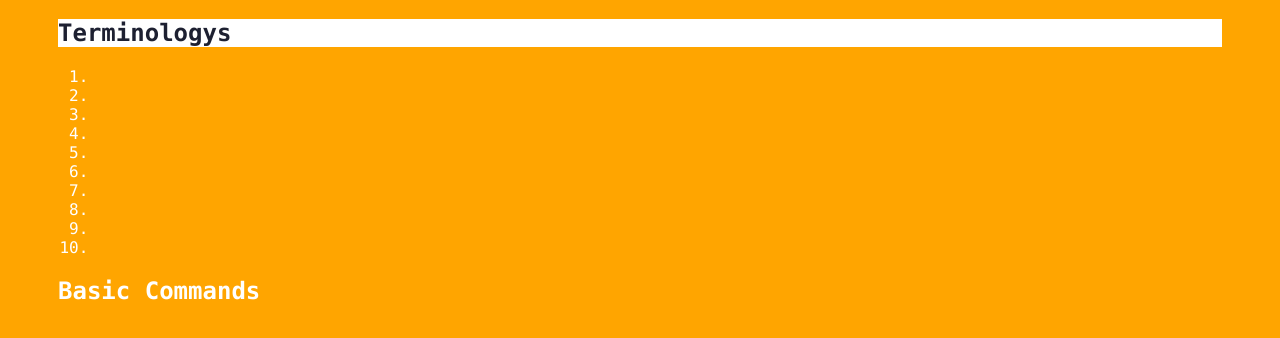
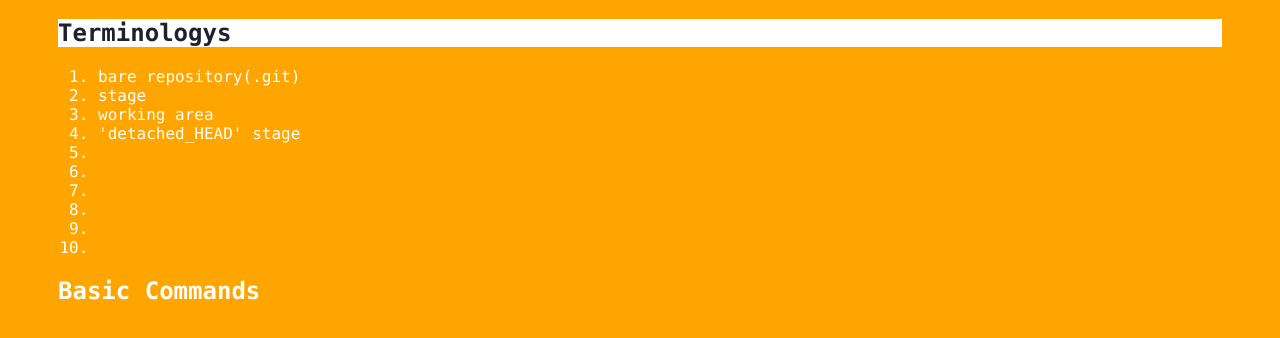
Before and after one commit to Garryyangck/git-learning, a plain HTML site: page index.html in a window 1280 px wide. Both pictures are taken after a click on the element "Terminologys". Shown: the part 226-564 px from the top of the page. Drawn offline with Linux system fonts and the light colour scheme.

Commit message:
向index.html中添加了共计4个名词和1个命令
index.html中添加了一个command: config

向index.html中添加了共计4个名词

index中添加第一个名词: bare repository

添加几个名词

```diff
--- a/index.html
+++ b/index.html
@@ -14,10 +14,10 @@
         <div class="accordion"><h1>Terminologys</h1></div>
             <div class="panel">
                 <ol>
-                    <li></li>
-                    <li></li>
-                    <li></li>
-                    <li></li>
+                    <li>bare repository(.git)</li>
+                    <li>stage</li>
+                    <li>working area</li>
+                    <li>'detached_HEAD' stage</li>
                     <li></li>
                     <li></li>
                     <li></li>
@@ -29,7 +29,7 @@
         <div class="accordion"><h1>Basic Commands</h1></div>
             <div class="panel">
                 <ol>
-                    <li></li>
+                    <li>config</li>
                     <li></li>
                     <li></li>
                     <li></li>
```
